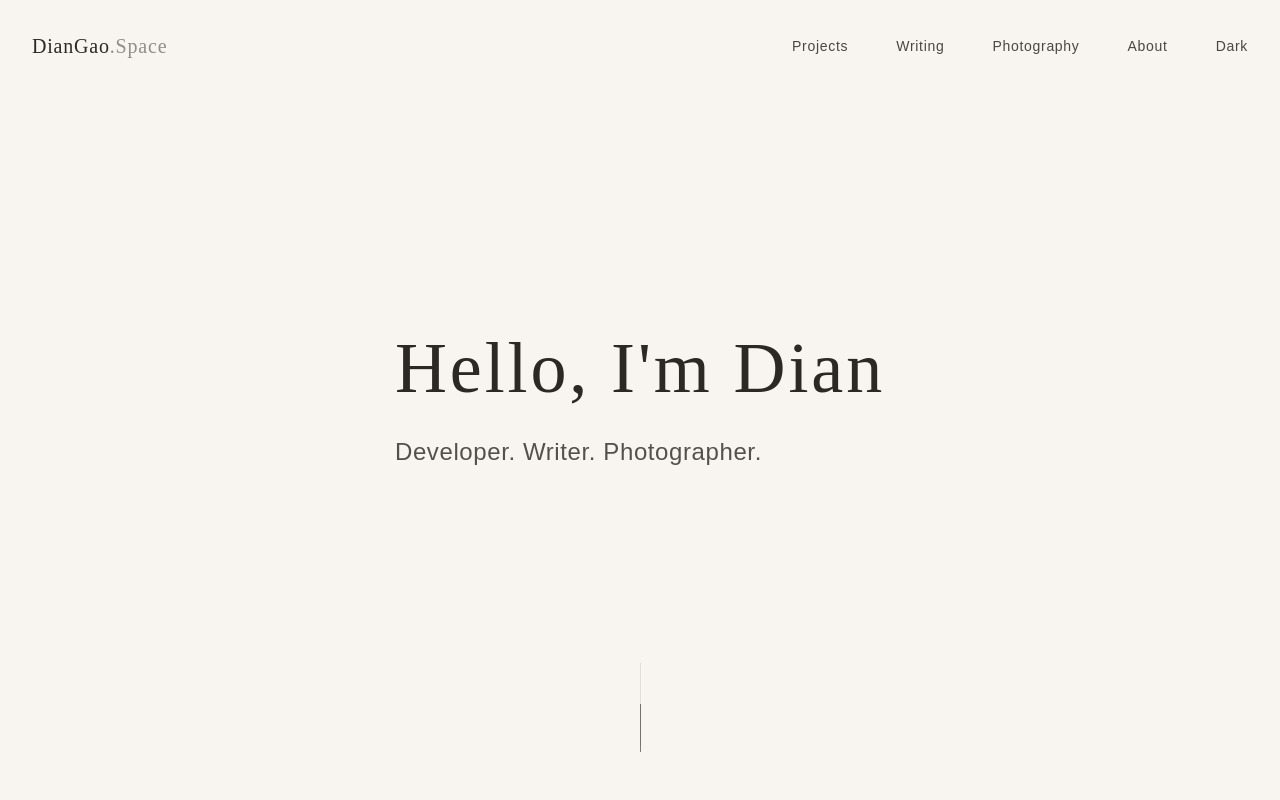
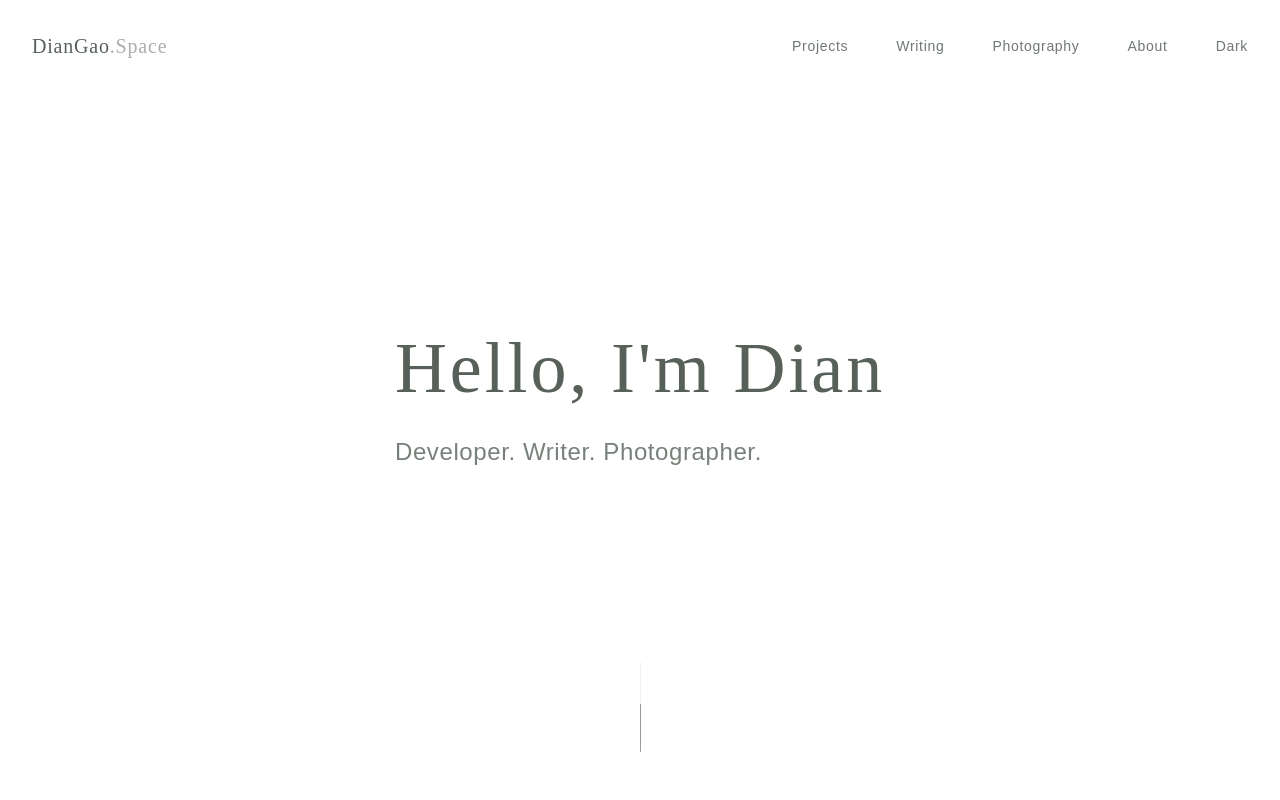
Before and after one commit to diangao/diangao.space, a Next.js app: page / in a window 1280 px wide. Shown: the top 800 px of the page. Built offline with nearby package versions, Linux system fonts and the light colour scheme.

Commit message:
background color

```diff
--- a/src/app/globals.css
+++ b/src/app/globals.css
@@ -8,18 +8,16 @@
 @import url('https://fonts.googleapis.com/css2?family=Klee+One:wght@400;600&display=swap');
 @import url('https://fonts.googleapis.com/css2?family=Rampart+One&display=swap');
 
-:root {
-  --background: var(--bg-toasted);
-  --foreground: var(--fg-toasted);
-  --bg-toasted: #f8f4f0;
-  --fg-toasted: #2c2824;
-}
+@layer base {
+  :root {
+    --bg-wabi: 245 247 245;    /* #F5F7F5 - 柔和的抹茶白 */
+    --fg-wabi: 87 97 89;       /* #575F59 - 更柔和的深灰绿色 */
+  }
 
-.dark {
-  --background: var(--bg-ink);
-  --foreground: var(--fg-ink);
-  --bg-ink: #1a1614;
-  --fg-ink: #e8e4e0;
+  .dark {
+    --bg-sabi: 31 35 33;       /* #1F2321 - 柔和的深墨绿 */
+    --fg-sabi: 215 220 217;    /* #D7DCD9 - 更柔和的灰白 */
+  }
 }
 
 /* 设置全局基础字体 */
--- a/src/app/layout.tsx
+++ b/src/app/layout.tsx
@@ -15,18 +15,12 @@
 }) {
   return (
     <html lang="en" suppressHydrationWarning>
-      <body
-        className={`
-          antialiased
-          bg-[var(--background)]
-          text-[var(--foreground)]
-          transition-colors
-          duration-300
-        `}
-      >
+      <body suppressHydrationWarning>
         <Providers>
-          <Navigation />
-          {children}
+          <div className="min-h-screen bg-wabi text-[rgb(var(--fg-wabi))] dark:bg-sabi dark:text-[rgb(var(--fg-sabi))]">
+            <Navigation />
+            {children}
+          </div>
         </Providers>
       </body>
     </html>
```
Also changed, not shown: tailwind.config.ts (+3 -5 lines).
